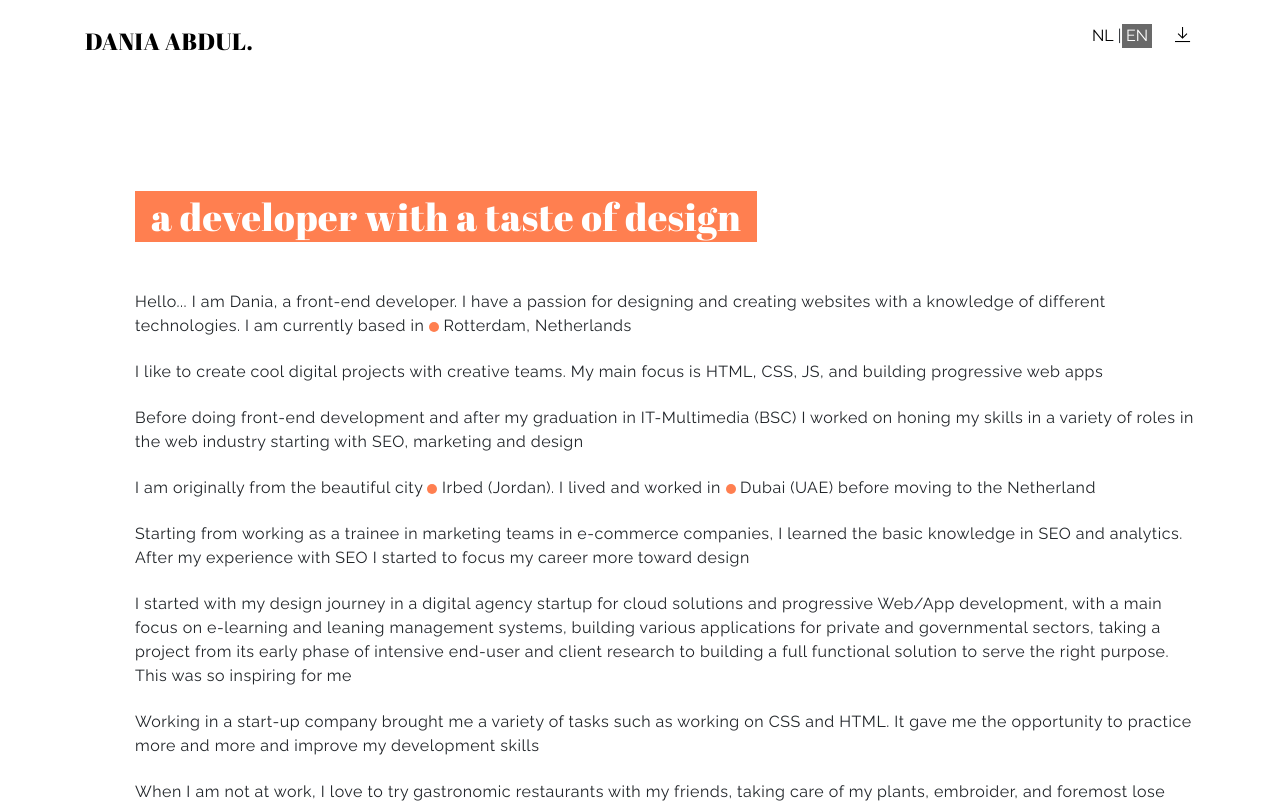
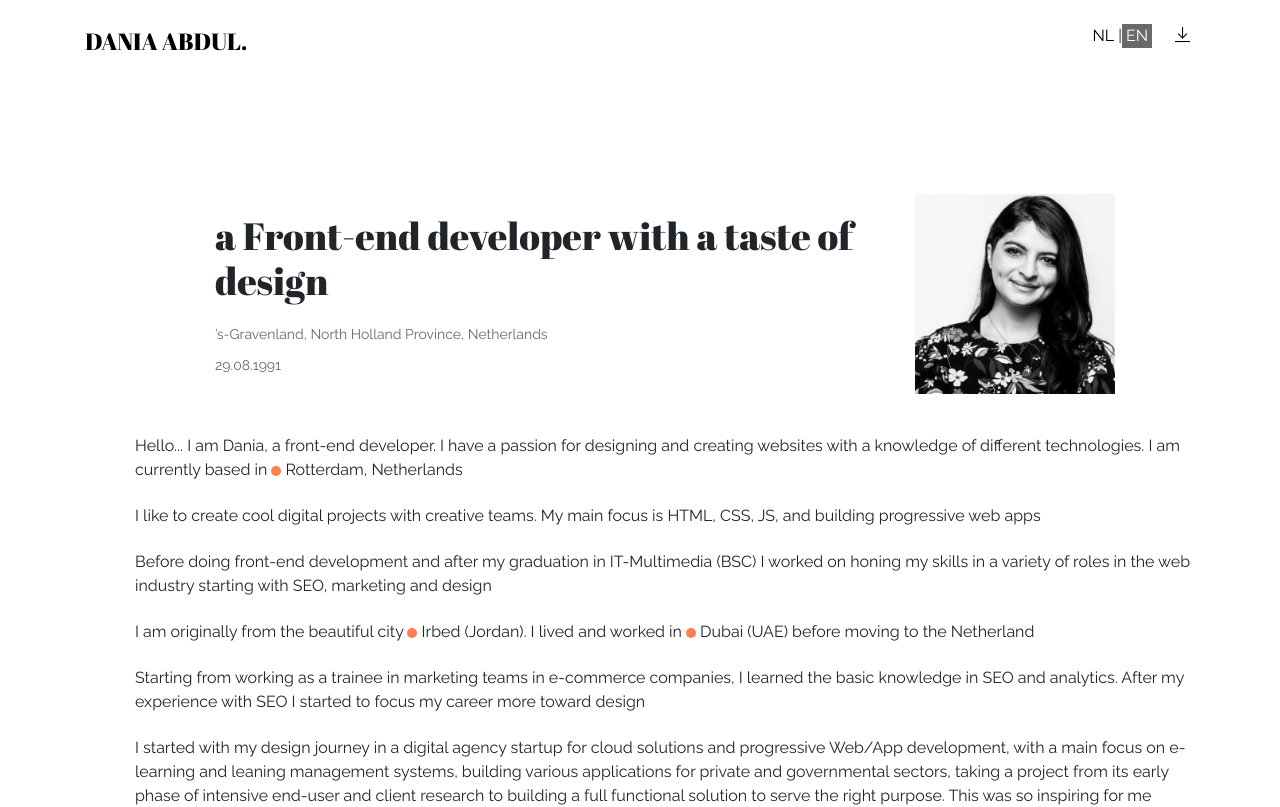
Before and after one commit to Dania-abdul/portfolio, a React (Create React App) app: page /cv in a window 1280 px wide. Shown: the top 807 px of the page. Built offline with nearby package versions, Linux system fonts and the light colour scheme; what office-ui-fabric-react would draw is missing.

Commit message:
Modify cv heders

```diff
--- a/src/assets/stylesheets/global.scss
+++ b/src/assets/stylesheets/global.scss
@@ -27,7 +27,6 @@ body {
 
   font-family:$font--raleway;
   font-size: 16px;
-  letter-spacing: 0.5px;
 
 //   min-width: $threshold--mobile;
   //   background-color: $color--bg;
--- a/src/assets/stylesheets/objects/about.scss
+++ b/src/assets/stylesheets/objects/about.scss
@@ -14,62 +14,63 @@
     }
 }
 
-.about__visual {
-    position: relative;
-    align-self: flex-end;
-    flex: 50;
-    @media only screen and (min-width: 768px) {
-        align-self: flex-start;
-    }
+// .about__visual {
+//     position: relative;
+//     align-self: flex-end;
+//     flex: 50;
+//     @media only screen and (min-width: 768px) {
+//         align-self: flex-start;
+//     }
 
-}
+// }
 
-.about__visual--inner {
-    width: 65vw;
-    @media only screen and (min-width: 992px) {
-       width: 100%;
-    }
-}
-
-.about__header {
-    // position: absolute;
-    margin-bottom: 50px;
-    top: 10%;
-    color: $color-white;
-    font-family: "Abril Fatface", cursive;
-
-    span {
-        background-color: $color-primary;
-        padding: 0 16px;
-    }
-
-    @include fluid-sizing(320px, 1440px, 32px,39px, 'font-size');
-    // line-height: calculate-relative-lineheight( $title--l, $lineheight--title-header );
-
-    // @media only screen and (min-width: 480px) {
-    //     top: 20%;
-    // }
-
-    // @media only screen and (min-width: 768px) {
-    //     left: 10%;
-    //     top: 25%;
-    // }
-    // @media only screen and (min-width: 992px) {
-    //     top: 10%;
-    //     left: 309px;
-    // }
-    // @media only screen and (min-width: 1200px) {
-    //     left: 470px;;
-    // }
-
-}
-
+// .about__visual--inner {
+//     @media only screen and (min-width: 992px) {
+//        width: 100%;
+//     }
+// }
 
 .about__content {
     flex: 50;
     padding-top: 10%;
     @media only screen and (min-width: 992px) {
         margin-left: 50px;
+    }
+}
+
+.about__content-top {
+    display: flex;
+    justify-content: space-between;
+    padding-bottom: 40px;
+    max-width: 900px;
+    margin: 0 auto;
+
+}
+
+.about__content-top-inner {
+    margin: auto 0;
+    margin-right: 10px;
+
+}
+
+.about__header {
+    font-family: "Abril Fatface", cursive;
+    @include fluid-sizing(320px, 1440px, 32px,39px, 'font-size');
+    margin-bottom: 10px;
+}
+
+.about__label {
+    padding-top: 10px;
+    font-size: 14px;
+    color: $color-gray--dark;
+}
+
+.about__img {
+    max-width: 100px;
+    object-fit: cover;
+
+    @media only screen and (min-width: 480px) {
+        max-width: 200px;
     }
 }
 
--- a/src/assets/stylesheets/print.scss
+++ b/src/assets/stylesheets/print.scss
@@ -6,11 +6,6 @@
 
     .icon--save{
         display: none;
-    }
-
-    .about__header {
-        top: 25%;
-        color: $color-black;
     }
 
     .about__img {
--- a/src/blog_posts/post_1.tsx
+++ b/src/blog_posts/post_1.tsx
@@ -28,7 +28,7 @@ initializeIcons();
 
 
 const itemsWithHeading: IBreadcrumbItem[] = [
-  { text: 'Home', key: 'home', onClick: () => { window.location.href = "/blog" } },
+  { text: 'Home', key: 'home', onClick: () => { window.location.href = "/portfolio/blog" } },
   // { text: 'Folder 1', key: 'd1', onClick: _onBreadcrumbItemClicked },
   // Generally, only the last item should ever be a heading.
   // It would typically be h1 or h2, but we're using h4 here to better fit the structure of the page.
--- a/src/cv_page.tsx
+++ b/src/cv_page.tsx
@@ -1,7 +1,8 @@
 import * as React from 'react';
 import { type } from 'os';
 import i18next from 'i18next';
-import Image from './assets/images/myPhoto_1.jpg'
+import Image from './assets/images/myPhoto_1.jpg';
+import Image1 from './assets/images/photo-bw.png';
 
 export type CvState = {
     counter : number
@@ -27,11 +28,18 @@ export class CvComponent extends React.Component <CvProps, CvState> {
                 {/* <div className="about__visual">
                     <div className="about__visual--inner">
                         <img className="about__img img-fluid" aria-label="impressive picture of me" alt="Responsive image" src="//via.placeholder.com/500x600" data-lazy-type="image" data-src="//via.placeholder.com/350x150" />
-                        <img className="about__img img-fluid" aria-label="impressive picture of me" alt="Responsive image" src={Image} data-lazy-type="image"/>
+                        <img className="about__img img-fluid" aria-label="impressive picture of me" alt="Responsive image" src={Image1} data-lazy-type="image"/>
                     </div>
                 </div> */}
                 <div className="about__content">
-         	    <h1 className="about__header"><span>{i18next.t("_cvTitle")}</span></h1>
+         	        <div className="about__content-top">
+                         <div className="about__content-top-inner">
+                             <h1 className="about__header">{i18next.t("_cvTitle")}</h1>
+                             <p className="about__label">’s-Gravenland, North Holland Province, Netherlands </p>
+                            <p className="about__label">29.08.1991</p>
+                         </div>
+                         <img className="about__img img-fluid" aria-label="impressive picture of me" alt="Responsive image" src={Image1} data-lazy-type="image"/>
+                     </div>
                     <p className="about__text styled">{i18next.t("_cvAboutText1")}</p>
                     <p className="about__text styled--city">{i18next.t("_cvAboutText2")}</p>
                     <p className="about__text">{i18next.t("_cvAboutText3")}</p>
--- a/src/footer.tsx
+++ b/src/footer.tsx
@@ -8,7 +8,7 @@ export const Footer = () => (
                 <li className="footer__item"><a href="https://www.linkedin.com/in/dania-abdul/">In</a></li>
                 <li className="footer__item"><a href="https://www.behance.net/DaniaAb">Be</a></li>
                 <li className="footer__item"><a href="https://www.behance.net/DaniaAb">Website</a></li>
-                <li className="footer__item"><a href="./blog">My Blog</a></li>
+                <li className="footer__item"><a href="/portfolio/blog">My Blog</a></li>
                 <li className="footer__item">
                     <p>👋</p>
                 </li>
--- a/src/header.tsx
+++ b/src/header.tsx
@@ -5,7 +5,7 @@ export const Header = (language: string, update_language:(new_language:string) =
     <div className="header">
         <div className="header__inner row">
             <div className="col">
-                <a href="./" className="header__name header__link" >Dania Abdul.</a>
+                <a href="/portfolio" className="header__name header__link" >Dania Abdul.</a>
             </div>
             <div className="col">
                 <ul className="header__nav-list nav">
--- a/src/home.tsx
+++ b/src/home.tsx
@@ -28,7 +28,7 @@ export class HomeComponent extends React.Component <HomeProps, HomeState> {
                         <div className="home-text home-container-m">
                             <div className="home-text__inner row container-fluid">
                                 <div className="col-md-4">
-                                    <h3 className="home-text__title"> Coming Soon</h3>
+                                    <h3 className="home-text__title"> {i18next.t("_home-text__title")}</h3>
                                 </div>
                                 <div className="col-md-8">
                                     <p className="home-text__text">
--- a/src/home_blog.tsx
+++ b/src/home_blog.tsx
@@ -74,7 +74,7 @@ const horizontalFooterCardSectionStyles: ICardSectionStyles = {
 const footerCardSectionTokens: ICardSectionTokens = { padding: '0px 0px 0px 12px' };
 
 const itemsWithHeading: IBreadcrumbItem[] = [
-  { text: 'Home', key: 'home', onClick: () => { window.location.href = "/blog" } },
+  { text: 'Home', key: 'home', onClick: () => { window.location.href = "/portfolio/blog" } },
   // { text: 'Folder 1', key: 'd1', onClick: _onBreadcrumbItemClicked },
   // Generally, only the last item should ever be a heading.
   // It would typically be h1 or h2, but we're using h4 here to better fit the structure of the page.
@@ -110,13 +110,13 @@ export class HomeBlogComponent extends React.Component <HomeBlogProps, HomeBlogS
           { category : "category", post_title : "post-title-1",
             is_pinned : true, modal:"post_modal_1",
             post_description: "post_description_1",
-            url : "./blog/blog_post_1",
+            url : "/portfolio/blog/blog_post_1",
             image_url : Image1
           },
           { category : "contoso", post_title : "post-title-2",
             is_pinned : true, modal:"post_modal_2",
             post_description: "post_description_2",
-            url : "./" ,
+            url : "/portfolio" ,
             image_url : Image2
           },
         ]
--- a/src/index.tsx
+++ b/src/index.tsx
@@ -9,7 +9,7 @@ import i18next, { Resource, ResourceLanguage } from "i18next"
 let resources: Resource = {
     "en": {
         "translation": {
-            "_cvTitle": "a developer with a taste of design",
+            "_cvTitle": "a Front-end developer with a taste of design",
             "_cvAboutText1":" Hello... I am Dania, a front-end developer. I have a passion for designing and creating websites with a knowledge of different technologies. I am currently based in ",
             "_cvAboutText2": " Rotterdam, Netherlands",
             "_cvAboutText3": " I like to create cool digital projects with creative teams. My main focus is HTML, CSS, JS, and building progressive web apps",
@@ -31,6 +31,7 @@ let resources: Resource = {
 
             "_home-text__text":"There is a lot to be done..in the meantime you can visit my blog",
             "_home-text__link": "Here",
+            "_home-text__title": "Coming Soon",
 
             "post-title-1": "1 - Some title in english",
             "post_modal_1": "1 - Some modal text in english",
@@ -45,7 +46,7 @@ let resources: Resource = {
     } as ResourceLanguage,
     "nl": {
         "translation": {
-            "_cvTitle": "a developer with a taste of design",
+            "_cvTitle": "a Front-end  with a taste of design",
             "_cvAboutText1": " Hooi... Mijn naam is Dania. Ik ben front-end-ontwikkelaar. Ik ben helemaal weg van het ontwerpen en bouwen van websites en heb kennis van verschillende technologieën. Ik woon momenteel ",
             "_cvAboutText2": " Rotterdam, Netherlands",
             "_cvAboutText3": " Ik houd ervan hippe, digitale projecten te maken in creatieve teams. Ik richt me vooral op HTML, CSS, JS en het bouwen van Progressive Web Apps.",
@@ -67,7 +68,7 @@ let resources: Resource = {
 
             "_home-text__text":"Er is veel te doen..bezoek ondertussen mijn blog",
             "_home-text__link": "Hier",
-
+            "_home-text__title": "komt binnenkort",
 
             "post-title-1": "1 - Some title in dutch",
             "post_modal_1": "1 - Some modal text in dutch",
--- a/src/layout.tsx
+++ b/src/layout.tsx
@@ -24,7 +24,8 @@ export class LayoutComponent extends React.Component <LayoutProps, LayoutState>
         }
     }
     getPathToPage = () : PageName => {
-        let path = window.location.pathname.replace("/", "")
+        let tmp = window.location.pathname.split("/").filter(e => e != "")
+        let path = tmp[tmp.length - 1]
         return path
     }
     changeLanguage = (lng:string) : void => {
```
Also changed, not shown: src/assets/images/photo-bw.png (added).
